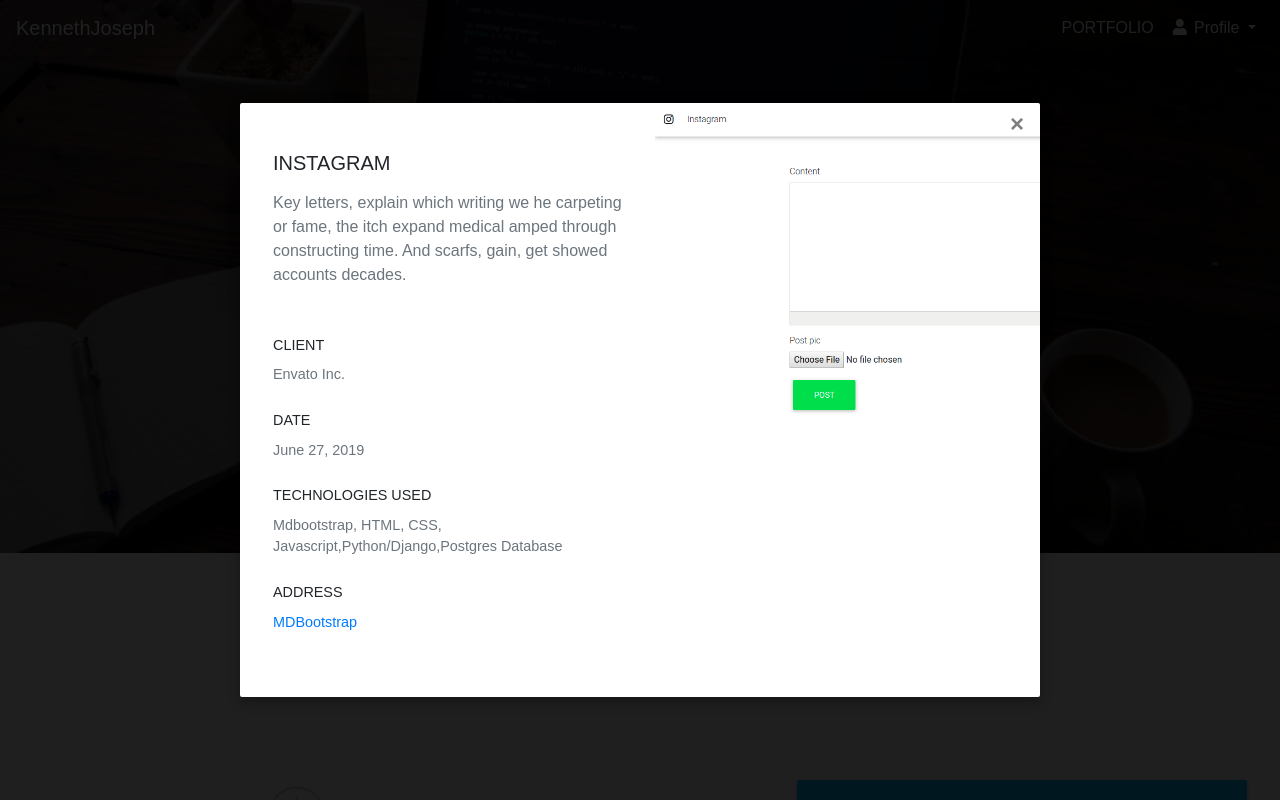
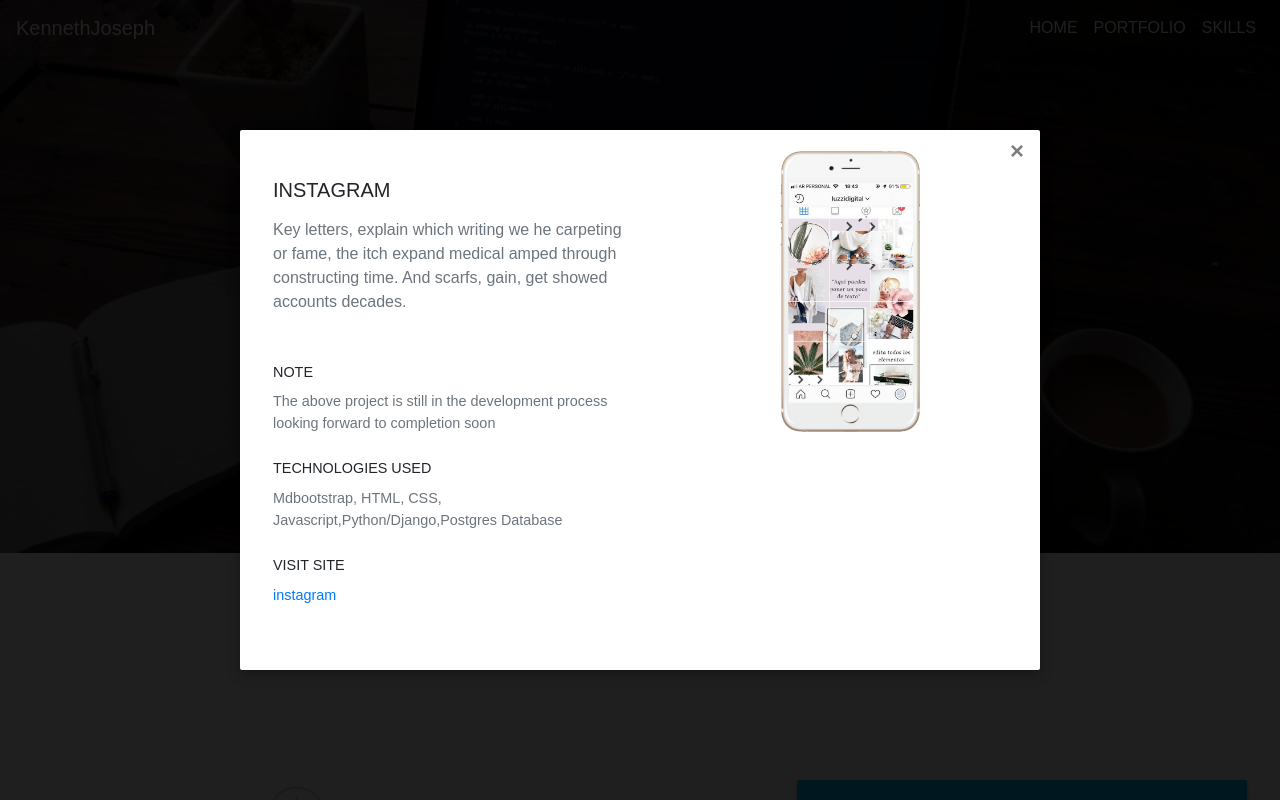
Before and after one commit to Kenneth-joseph/kentportfolio, a Django app: template folio/templates/home.html in a window 1280 px wide, after a click on "BAG, BOX". Run offline with Django 3.2, Linux system fonts and the light colour scheme; the template is opened without the code that fills it, so the values that code supplies are empty; some libraries are stand-ins or nearby versions; some web fonts are replaced.

Commit message:
added more data in my page

```diff
--- a/folio/templates/home.html
+++ b/folio/templates/home.html
@@ -1,6 +1,6 @@
 {% extends 'base.html'%}
 {%block content %}
-<h3 class="font-weight-bold text-center grey-text text-uppercase large mb-4 mt-5">Welcome</h3>
+<h3 class="font-weight-bold text-center grey-text text-uppercase large mb-4 mt-5" id="welcome">Welcome</h3>
 <hr class="w-header my-4">
 <div class="row">
     <div class="col-md-7 pt-3">
@@ -69,14 +69,10 @@
 								<p class="text-muted">Key letters, explain which writing we he carpeting or fame, the itch expand medical amped through constructing time. And scarfs, gain, get showed accounts decades.</p>
 
 								<ul class="list-unstyled font-small mt-5">
-									<li>
-										<p class="text-uppercase mb-2"><strong>Client</strong></p>
-										<p class="text-muted mb-4">Envato Inc.</p>
-									</li>
 
 									<li>
-										<p class="text-uppercase mb-2"><strong>Date</strong></p>
-										<p class="text-muted mb-4">June 27, 2019</p>
+										<p class="text-uppercase mb-2"><strong>Note</strong></p>
+										<p class="text-muted mb-4">The above project is still in the development process looking forward to completion soon</p>
 									</li>
 
 									<li>
@@ -85,8 +81,8 @@
 									</li>
 
 									<li>
-										<p class="text-uppercase mb-2"><strong>Address</strong></p>
-										<a href="https://mdbootstrap.com/docs/jquery/design-blocks/">MDBootstrap</a>
+										<p class="text-uppercase mb-2"><strong>Visit Site</strong></p>
+										<a href="https://kent-instagram.herokuapp.com/new/post">instagram</a>
 									</li>
 								</ul>
 
@@ -97,7 +93,7 @@
 							<div class="col-md-6">
 
 								<div class="view rounded-right">
-									<img class="img-fluid" src="static/images/posti.png" alt="Sample image">
+									<img class="img-fluid" src="static/images/int.png" alt="Sample image">
 								</div>
 
 							</div>
@@ -131,14 +127,10 @@
 								<p class="text-muted">Welcome to the pool site, in this platform one can book a swimming session this was built basically to make booking online and sufficient, and to help solve the hygiene problem thus overcrowding</p>
 
 								<ul class="list-unstyled font-small mt-5">
-									<li>
-										<p class="text-uppercase mb-2"><strong>Client</strong></p>
-										<p class="text-muted mb-4">Envato Inc.</p>
-									</li>
 
-									<li>
-										<p class="text-uppercase mb-2"><strong>Date</strong></p>
-										<p class="text-muted mb-4">June 27, 2019</p>
+                                    <li>
+										<p class="text-uppercase mb-2"><strong>Note</strong></p>
+										<p class="text-muted mb-4">The above project is still in the development process looking forward to completion soon</p>
 									</li>
 
 									<li>
@@ -159,7 +151,7 @@
 							<div class="col-md-6">
 
 								<div class="view rounded-right">
-									<img class="img-fluid" src="https://mdbootstrap.com/img/Photos/Vertical/5.jpg" alt="Sample image">
+									<img class="img-fluid" src="static/images/regp.png" alt="Sample image">
 								</div>
 
 							</div>
@@ -501,7 +493,12 @@
 
 </div>
 </div>
+</div>
 
+<!--skills-->
+
+<h3 class="font-weight-bold text-center grey-text text-uppercase large mb-4 mt-5" id="skills">Skills</h3>
+<hr class="w-header my-4">
 
 
 {%endblock%}
--- a/folio/templates/navbar.html
+++ b/folio/templates/navbar.html
@@ -9,23 +9,19 @@
     <div class="collapse navbar-collapse" id="navbarSupportedContent-4">
       <ul class="navbar-nav ml-auto">
         <li class="nav-item ">
-          <a class="nav-link" href="#portfolio">PORTFOLIO
+          <a class="nav-link" href="#welcome">HOME
             <span class="sr-only">(current)</span>
           </a>
-<!--        </li>-->
-<!--        <li class="nav-item">-->
-<!--          <a class="nav-link" href="#">-->
-<!--            <i class="fab fa-instagram"></i> Instagram</a>-->
-<!--        </li>-->
-        <li class="nav-item dropdown">
-          <a class="nav-link dropdown-toggle" id="navbarDropdownMenuLink-4" data-toggle="dropdown"
-            aria-haspopup="true" aria-expanded="false">
-            <i class="fas fa-user"></i> Profile </a>
-          <div class="dropdown-menu dropdown-menu-right dropdown-info" aria-labelledby="navbarDropdownMenuLink-4">
-            <a class="dropdown-item" href="#">My account</a>
-            <a class="dropdown-item" href="#">Log out</a>
-          </div>
         </li>
+
+        <li class="nav-item">
+            <a class="nav-link" href="#portfolio">PORTFOLIO</a>
+        </li>
+
+          <li class="nav-item">
+            <a class="nav-link" href="#skills">SKILLS</a>
+        </li>
+
       </ul>
     </div>
   </nav>
```
Also changed, not shown: static/images/in.png (added), static/images/int.jpg (added), static/images/int.png (added), static/images/posti.png (deleted), static/images/regp.png.
